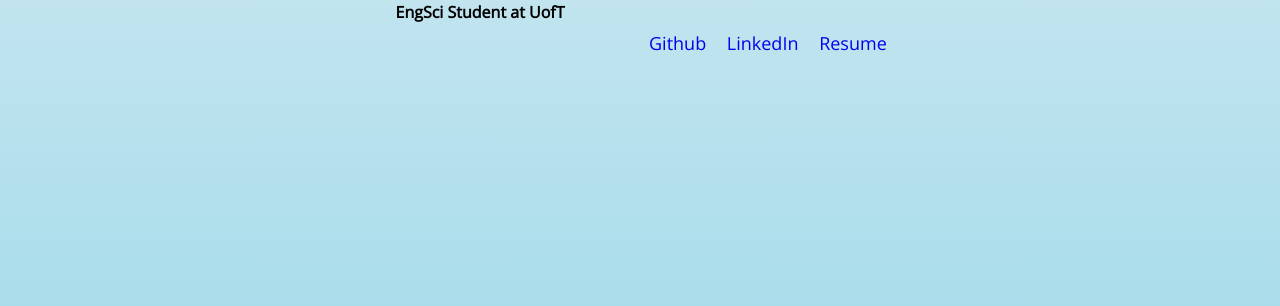
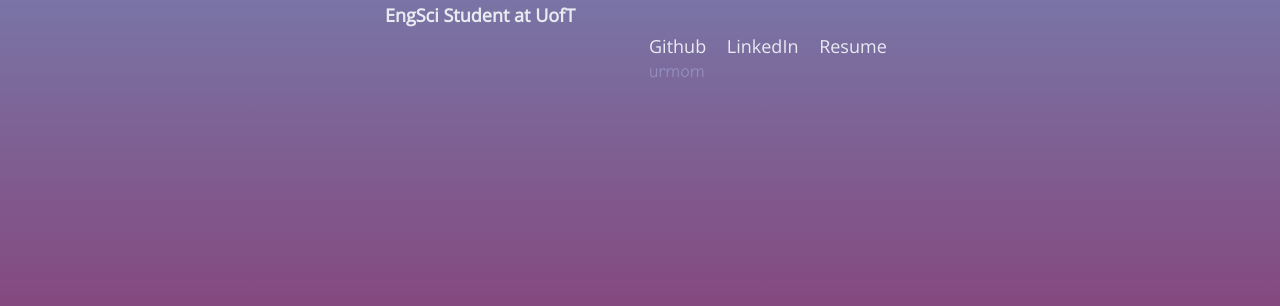
Before and after one commit to seanhuang2002/personal_website, a plain HTML site: page index.html in a window 1280 px wide. Shown: the part 494-800 px from the top of the page. Drawn offline with nearby package versions, Linux system fonts and the light colour scheme.

Commit message:
style changes

```diff
--- a/index.html
+++ b/index.html
@@ -26,6 +26,7 @@
                     <li><a href="https://github.com/thehaibao123" target="_blank">Github</a></li>
                     <li><a href="https://www.linkedin.com/in/seanhuang2002/" target="_blank">LinkedIn</a></li>
                     <li><a href="documents/resume.pdf" target="_blank">Resume</a></li>
+                    <li><a class="urmom" href="">urmom</a></li>
                 </ul>
             </div>
         </div>
--- a/style.css
+++ b/style.css
@@ -3,7 +3,7 @@
 }
 
 .body {
-    background: linear-gradient(to bottom, rgba(231, 240, 245, 1) 0%, rgba(170, 221, 235, 1) 100%);
+    background: linear-gradient(0deg,rgb(132, 73, 127) 0%, rgb(104, 187, 228) 100.2% );
 }
 
 html, body {
@@ -14,6 +14,8 @@ html, body {
     margin: 0px;
     padding: 0px;
     font-family: 'Open Sans', sans-serif;
+    color:rgb(233, 235, 242);
+    font-size:18px;
 }
 
 
@@ -48,6 +50,7 @@ html, body {
     list-style: none;
     padding-left: 0px;
     font-size: 18px;
+    color:rgb(233, 235, 242);
 }
 
 .social-links li {
@@ -58,8 +61,14 @@ html, body {
 .social-links a {
     text-decoration: none;
     padding: 4px;
+    color:rgb(233, 235, 242);
 }
 
 .social-links a:hover {
     background-color: rgba(0, 0, 0, 0.1);
 }
+
+.social-links .urmom {
+    font-family: 'Comic Sans MS';
+    color:rgb(149,143,191);
+}
```
